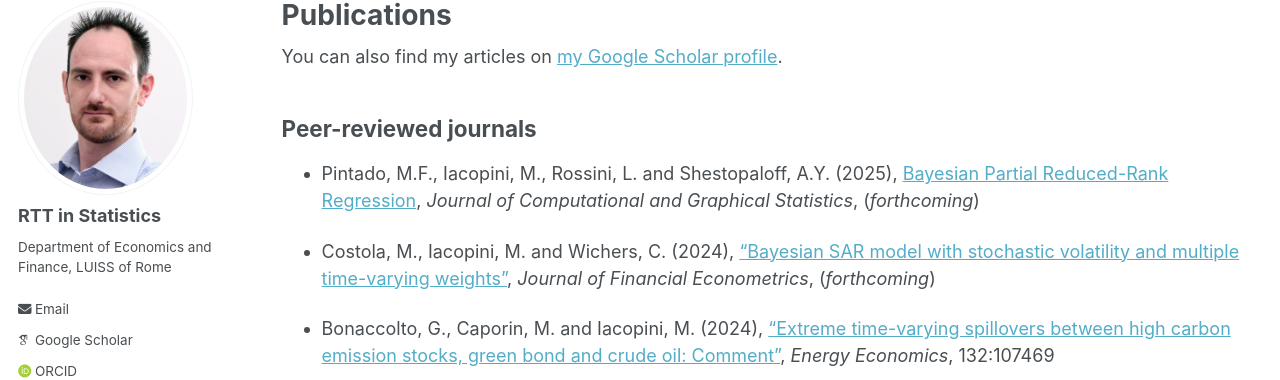
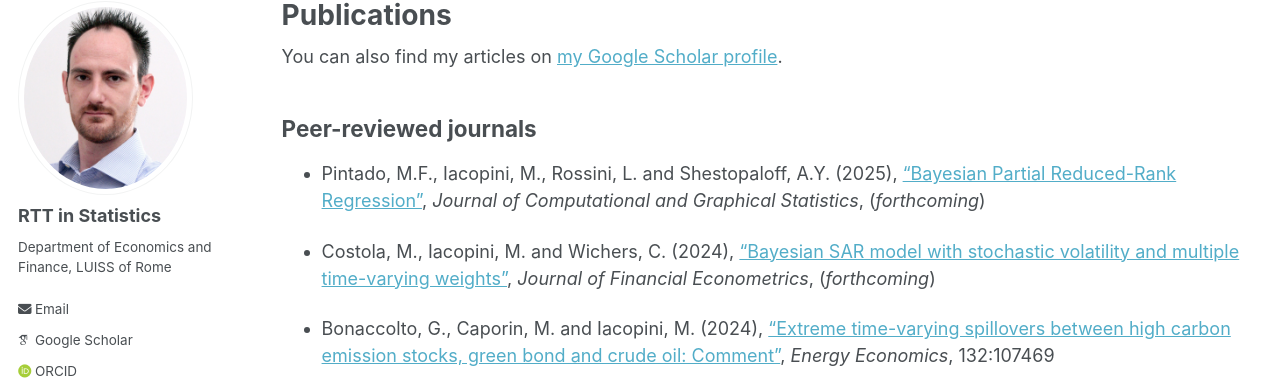
Before and after one commit to matteoiacopini/matteoiacopini.github.io, a Jekyll site: the page built from _pages/publications.md, in a window 1280 px wide and 900 px high. Shown: the part 105-485 px from the top of the window. Built offline with Jekyll 4.4.1, drawn with Linux system fonts in a browser that asks for light colours; some web fonts are replaced.

```diff
--- a/_pages/publications.md
+++ b/_pages/publications.md
@@ -16,7 +16,7 @@ author_profile: true
 Peer-reviewed journals
 -----
 
-* Pintado, M.F., Iacopini, M., Rossini, L. and Shestopaloff, A.Y. (2025), [Bayesian Partial Reduced-Rank Regression](https://doi.org/10.1080/10618600.2024.2446357), _Journal of Computational and Graphical Statistics_, (_forthcoming_)
+* Pintado, M.F., Iacopini, M., Rossini, L. and Shestopaloff, A.Y. (2025), ["Bayesian Partial Reduced-Rank Regression"](https://doi.org/10.1080/10618600.2024.2446357), _Journal of Computational and Graphical Statistics_, (_forthcoming_)
 
 * Costola, M., Iacopini, M. and Wichers, C. (2024), ["Bayesian SAR model with stochastic volatility and multiple time-varying weights"](https://doi.org/10.1093/jjfinec/nbae035), _Journal of Financial Econometrics_, (_forthcoming_)
 
```
